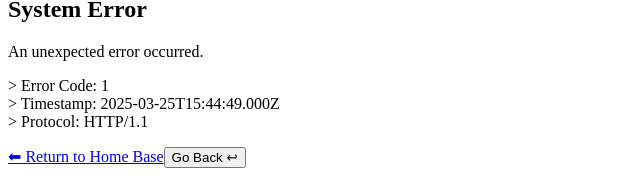
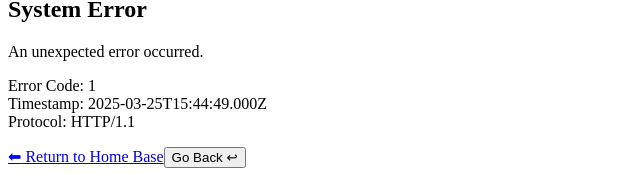
Before and after one commit to chips-blockchain/chips.cash, a React (Vite) app: page /error/1 in a window 1280 px wide. Shown: the part 307-487 px from the top of the page, without its empty margins (0-640 px from the left). Built offline with nearby package versions, Linux system fonts and the light colour scheme; the HTML template or start-up script is replaced by a standard one.

Commit message:
Update ErrorPage.jsx

```diff
--- a/src/pages/ErrorPage.jsx
+++ b/src/pages/ErrorPage.jsx
@@ -33,9 +33,9 @@ const ErrorPage = () => {
 
           <div className="tech-details p-4 bg-dark-purple/30 rounded-md mb-6 text-left">
             <p className="font-mono text-sm text-gray-300">
-              <span className="text-neon-purple">></span> Error Code: {code}<br />
-              <span className="text-neon-purple">></span> Timestamp: {new Date().toISOString()}<br />
-              <span className="text-neon-purple">></span> Protocol: HTTP/1.1<br />
+              <span className="text-neon-purple"></span> Error Code: {code}<br />
+              <span className="text-neon-purple"></span> Timestamp: {new Date().toISOString()}<br />
+              <span className="text-neon-purple"></span> Protocol: HTTP/1.1<br />
             </p>
           </div>
 
```
